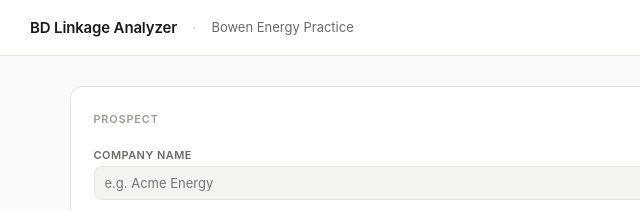
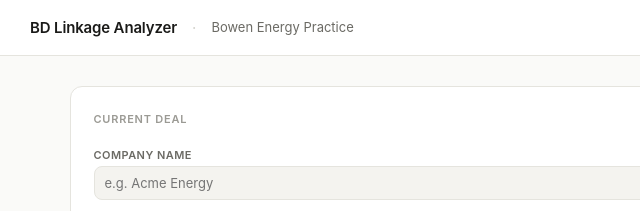
Before and after one commit to Tribalhog4/ContextTool, a website: page public/index.html in a window 1280 px wide. Both pictures are taken after a click on the button "Current deal". Shown: the top 211 px of the page, 0-640 px from the left. Drawn offline with Linux system fonts and the light colour scheme.

Commit message:
Rename "Prospect" label to "Current deal" in deal card
Co-Authored-By: Claude Sonnet 4.6 <noreply@anthropic.com>

```diff
--- a/public/index.html
+++ b/public/index.html
@@ -567,7 +567,7 @@
   <div class="prospect-card">
     <div class="prospect-card-header">
       <div style="flex:1">
-        <div class="label-tag" id="prospectLabel">Prospect</div>
+        <div class="label-tag" id="prospectLabel">Current deal</div>
         <!-- Current deal inline fields -->
         <div class="past-deal-fields visible" id="currentDealDisplay">
           <div>
@@ -689,7 +689,7 @@
     document.getElementById('currentDealDisplay').classList.toggle('visible', mode === 'current');
     document.getElementById('pastDealFields').classList.toggle('visible', mode === 'past');
     document.getElementById('prospectLabel').textContent = mode === 'current'
-      ? 'Prospect'
+      ? 'Current deal'
       : 'Past deal reference';
   }
 
```
